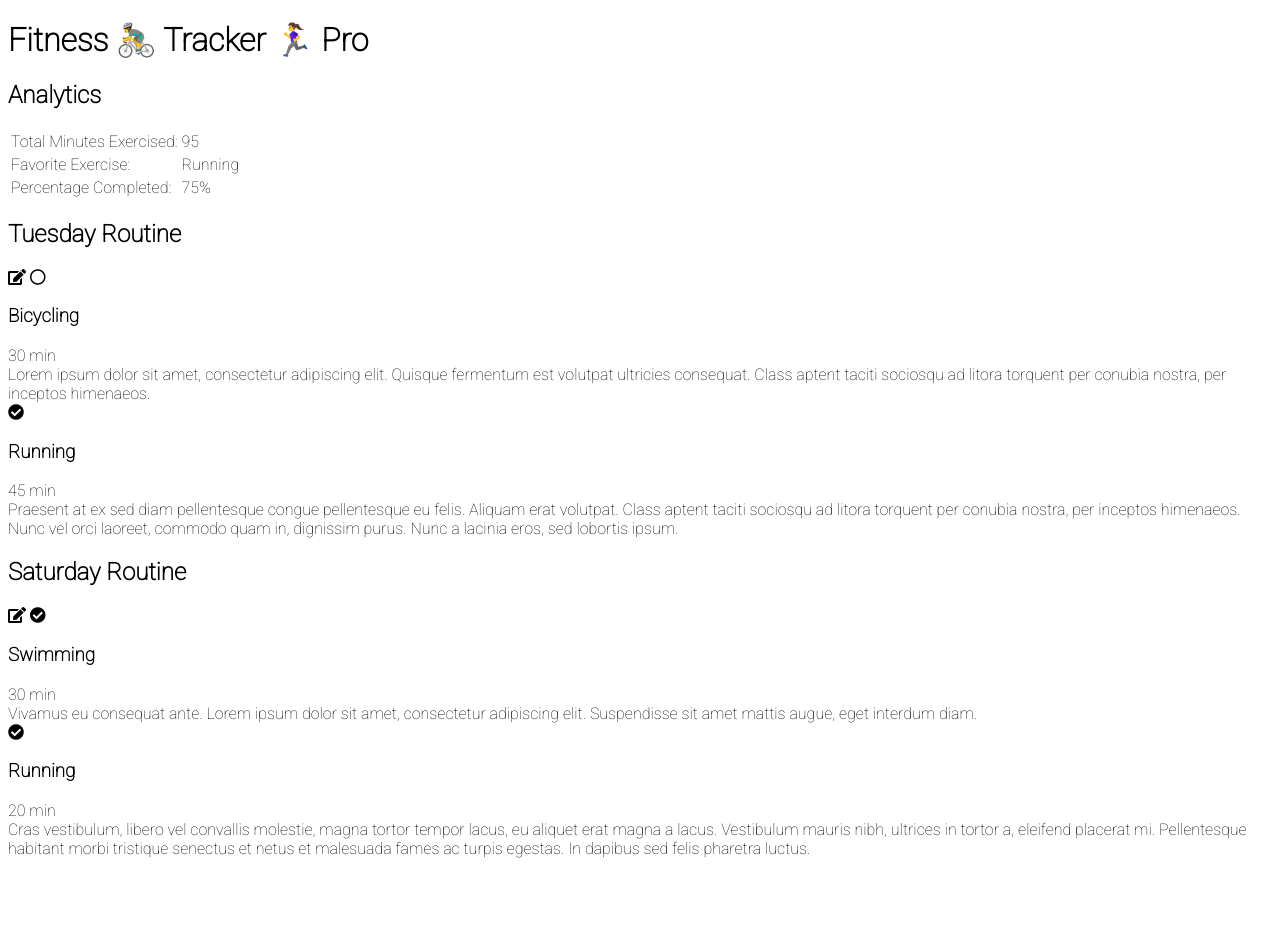
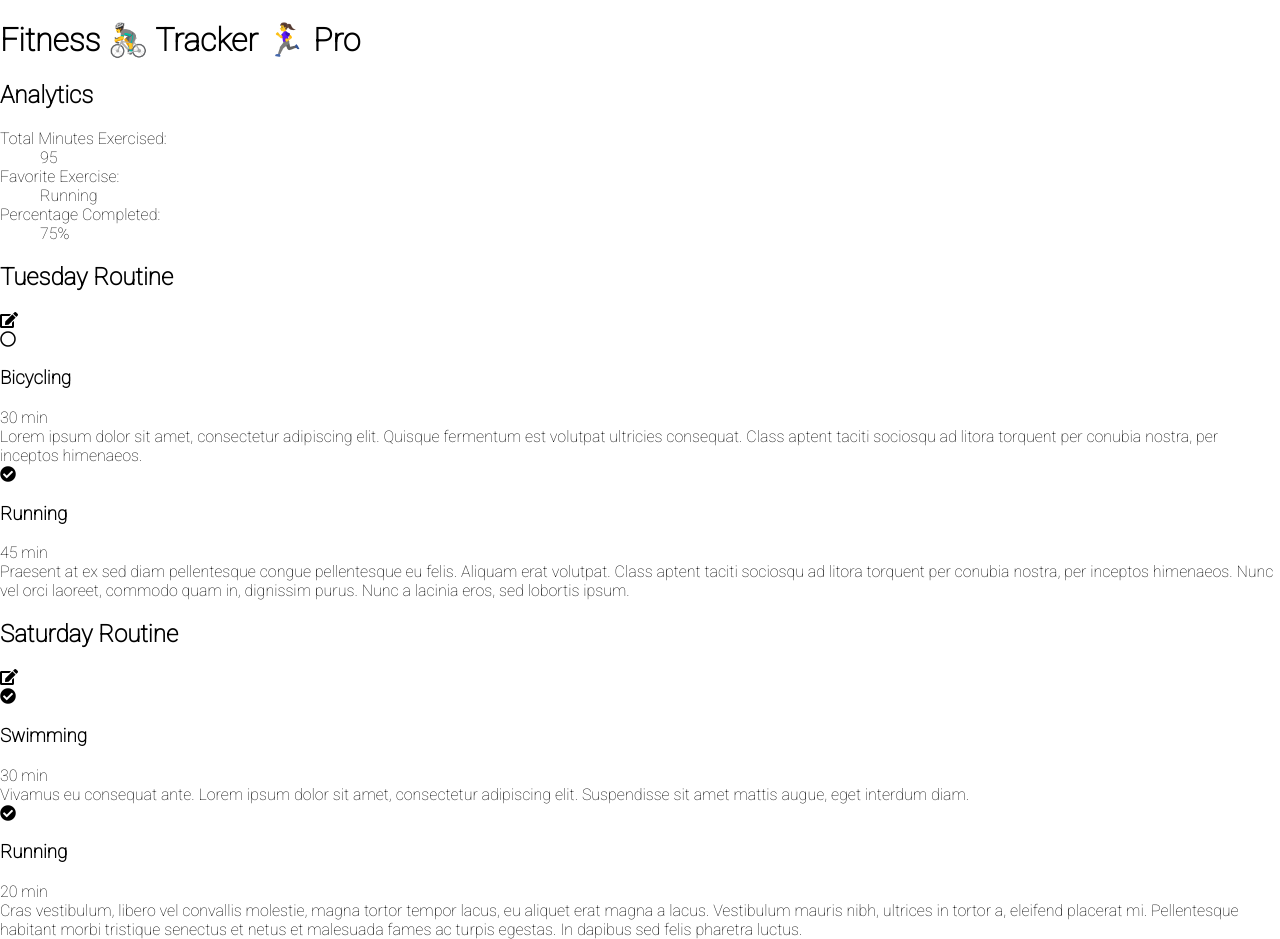
Before and after one commit to vasylievav/DuplicateForShare_Fitness-Tracker-Week1, a website: page public/index.html in a window 1280 px wide. Before the commit the page ends 866 px from the top, so only its background shows below. Drawn offline with Linux system fonts and the light colour scheme.

Commit message:
more straightforward starting point

```diff
--- a/public/index.html
+++ b/public/index.html
@@ -1,95 +1,115 @@
 <!DOCTYPE html>
 <html lang="en">
-
   <head>
-  <meta charset="UTF-8">
-  <meta name="viewport" content="width=device-width, initial-scale=1.0">
-  <meta http-equiv="X-UA-Compatible" content="ie=edge">
+    <meta charset="UTF-8" />
+    <meta name="viewport" content="width=device-width, initial-scale=1.0" />
+    <meta http-equiv="X-UA-Compatible" content="ie=edge" />
     <!-- Imports the Robot font from Google so that we can use it within our CSS -->
-  <link href="https://fonts.googleapis.com/css?family=Roboto:100" rel="stylesheet">
+    <link
+      href="https://fonts.googleapis.com/css?family=Roboto:100"
+      rel="stylesheet"
+    />
     <!-- A favicon is a small icon that appears in a browser tab -->
-  <link rel="icon" href="favicon.ico">
+    <link rel="icon" href="favicon.ico" />
     <!-- FontAwesome is a library of icons we can use in our UI -->
-  <link rel="stylesheet" href="https://use.fontawesome.com/releases/v5.7.2/css/all.css"
-    integrity="sha384-fnmOCqbTlWIlj8LyTjo7mOUStjsKC4pOpQbqyi7RrhN7udi9RwhKkMHpvLbHG9Sr" crossorigin="anonymous">
+    <link
+      rel="stylesheet"
+      href="https://use.fontawesome.com/releases/v5.7.2/css/all.css"
+      integrity="sha384-fnmOCqbTlWIlj8LyTjo7mOUStjsKC4pOpQbqyi7RrhN7udi9RwhKkMHpvLbHG9Sr"
+      crossorigin="anonymous"
+    />
     <!-- Our stylesheet -->
-  <link rel="stylesheet" type="text/css" href="style.css">
+    <link rel="stylesheet" type="text/css" href="style.css" />
     <!-- Our JS script -->
     <script defer src="script.js"></script>
     <title>Fitness Tracker Pro</title>
   </head>
 
   <body>
-  <div id="header">
+    <div>
       <h1>Fitness 🚴‍♂️ Tracker 🏃‍♀️ Pro</h1>
     </div>
-  <div id="container">
-    <div id="analytics">
+    <div>
+      <div>
+        <div>
           <div>
             <h2>Analytics</h2>
+          </div>
+          <dl>
             <div>
-          <table>
-            <tr>
-              <td>Total Minutes Exercised:</td>
-              <td>95</td>
-            </tr>
-            <tr>
-              <td>Favorite Exercise:</td>
-              <td>Running</td>
-            </tr>
-            <tr>
-              <td>Percentage Completed:</td>
-              <td>75%</td>
-            </tr>
-          </table>
+              <dt>Total Minutes Exercised:</dt>
+              <dd>95</dd>
+            </div>
+            <div>
+              <dt>Favorite Exercise:</dt>
+              <dd>Running</dd>
+            </div>
+            <div>
+              <dt>Percentage Completed:</dt>
+              <dd>75%</dd>
+            </div>
+          </dl>
         </div>
       </div>
-    </div>
-    <div id="workouts">
+      <div>
+        <div>
+          <div>
             <h2>Tuesday Routine</h2>
             <i class="fas fa-edit"></i>
+          </div>
+          <div>
             <i class="far fa-circle"></i>
             <h3>Bicycling</h3>
             <span>30 min</span>
+          </div>
           <div>
-        Lorem ipsum dolor sit amet, consectetur adipiscing elit. Quisque fermentum est volutpat ultricies
-        consequat. Class
-        aptent taciti sociosqu ad litora torquent per conubia nostra, per inceptos himenaeos.
+            Lorem ipsum dolor sit amet, consectetur adipiscing elit. Quisque
+            fermentum est volutpat ultricies consequat. Class aptent taciti
+            sociosqu ad litora torquent per conubia nostra, per inceptos
+            himenaeos.
           </div>
+          <div>
             <i class="fas fa-check-circle"></i>
             <h3>Running</h3>
             <span>45 min</span>
+          </div>
           <div>
-        Praesent at ex sed diam pellentesque congue pellentesque eu felis. Aliquam erat volutpat. Class aptent
-        taciti sociosqu
-        ad litora torquent per conubia nostra, per inceptos himenaeos. Nunc vel orci laoreet, commodo quam in,
-        dignissim purus.
-        Nunc a lacinia eros, sed lobortis ipsum.
+            Praesent at ex sed diam pellentesque congue pellentesque eu felis.
+            Aliquam erat volutpat. Class aptent taciti sociosqu ad litora
+            torquent per conubia nostra, per inceptos himenaeos. Nunc vel orci
+            laoreet, commodo quam in, dignissim purus. Nunc a lacinia eros, sed
+            lobortis ipsum.
           </div>
         </div>
         <div>
+          <div>
             <h2>Saturday Routine</h2>
             <i class="fas fa-edit"></i>
+          </div>
+          <div>
             <i class="fas fa-check-circle"></i>
             <h3>Swimming</h3>
             <span>30 min</span>
+          </div>
           <div>
-        Vivamus eu consequat ante. Lorem ipsum dolor sit amet, consectetur adipiscing elit. Suspendisse sit amet
-        mattis augue,
-        eget interdum diam.
+            Vivamus eu consequat ante. Lorem ipsum dolor sit amet, consectetur
+            adipiscing elit. Suspendisse sit amet mattis augue, eget interdum
+            diam.
           </div>
+          <div>
             <i class="fas fa-check-circle"></i>
             <h3>Running</h3>
             <span>20 min</span>
+          </div>
           <div>
-        Cras vestibulum, libero vel convallis molestie, magna tortor tempor lacus, eu aliquet erat magna a
-        lacus. Vestibulum
-        mauris nibh, ultrices in tortor a, eleifend placerat mi. Pellentesque habitant morbi tristique senectus
-        et netus et
-        malesuada fames ac turpis egestas. In dapibus sed felis pharetra luctus.
+            Cras vestibulum, libero vel convallis molestie, magna tortor tempor
+            lacus, eu aliquet erat magna a lacus. Vestibulum mauris nibh,
+            ultrices in tortor a, eleifend placerat mi. Pellentesque habitant
+            morbi tristique senectus et netus et malesuada fames ac turpis
+            egestas. In dapibus sed felis pharetra luctus.
+          </div>
         </div>
       </div>
     </div>
   </body>
-
 </html>
--- a/public/style.css
+++ b/public/style.css
@@ -2,3 +2,7 @@
   box-sizing: border-box;
   font-family: "Roboto", Helvetica, "Lucida Grande", sans-serif;
 }
+
+body {
+  margin: 0px;
+}
```
Lines whose indentation alone changed are shown as unchanged.
